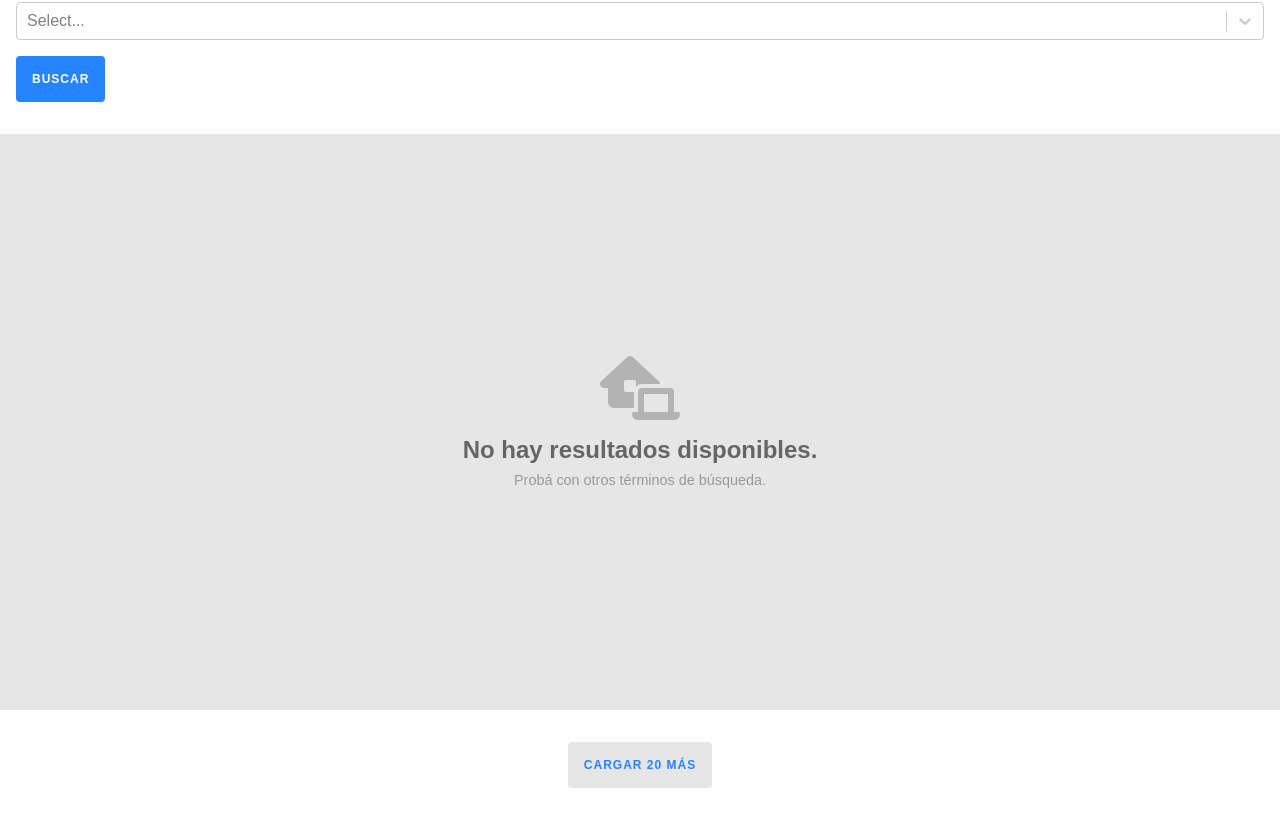
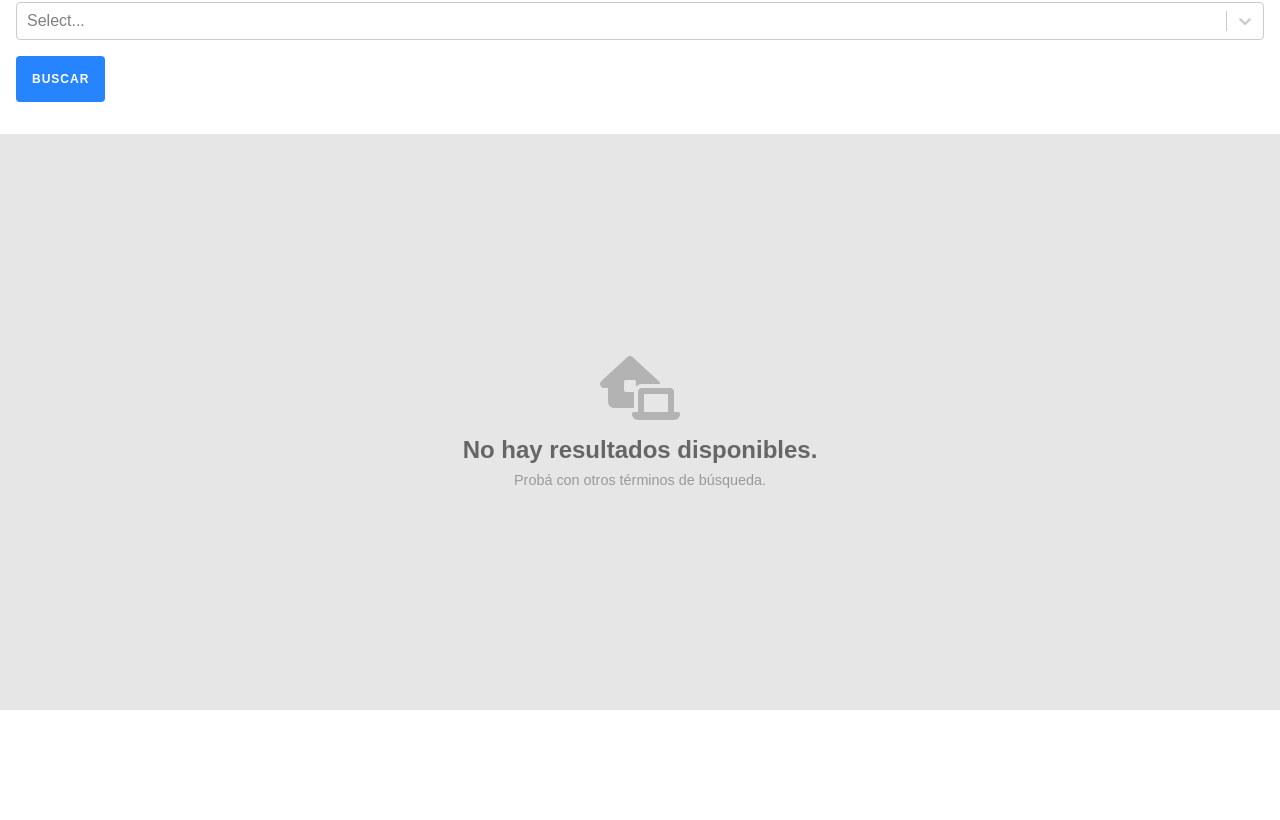
Before and after one commit to imjuangarcia/property-locator, a React (Create React App) app: page / in a window 1280 px wide. Shown: the part 289-1109 px from the top of the page. After the commit the page ends 999 px from the top, so only its background shows below. Built offline with nearby package versions, Linux system fonts and the light colour scheme.

Commit message:
Conditionally render the pagination based on search

```diff
--- a/src/App.js
+++ b/src/App.js
@@ -140,9 +140,7 @@ class App extends React.Component {
         <PropertyList
           properties={this.state.properties}
         />
-        <Pagination
-          loadMoreResults={this.loadMoreResults}
-        />
+        {this.state.properties.length > 0 ? <Pagination loadMoreResults={this.loadMoreResults} /> : ''}
       </main>
     );
   }
```
